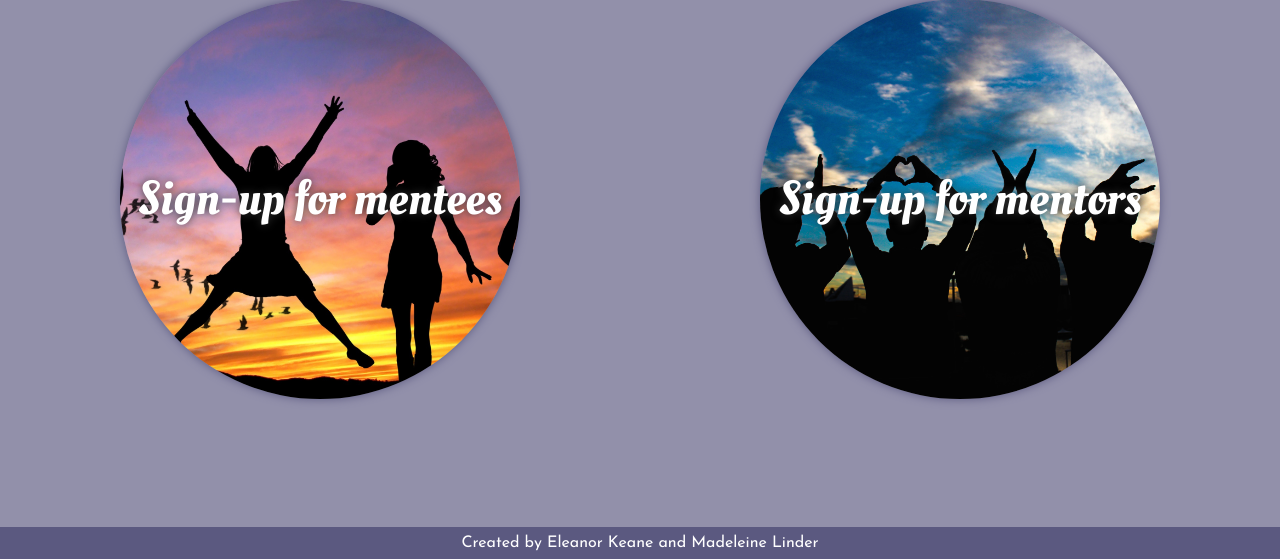
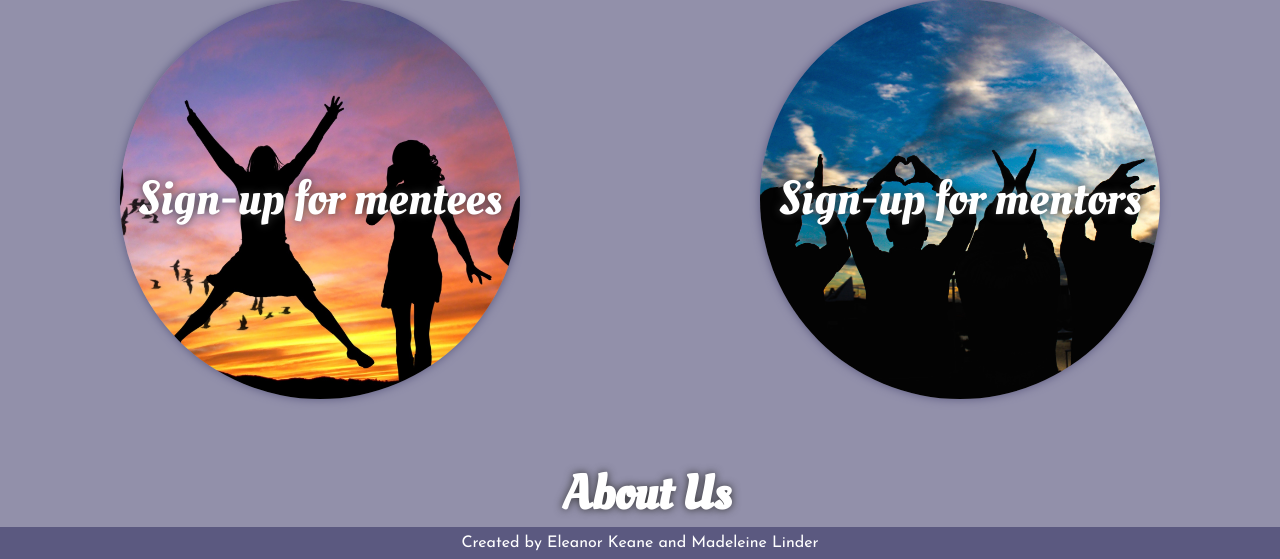
Before and after one commit to madeleinel/WoMentor, a Flask app: page / in a window 1280 px wide. Shown: the part 241-800 px from the top of the page. Run offline with Flask 2, Linux system fonts and the light colour scheme; parts of the project's set-up code (start-up, migrations or seed data) failed here and were passed over.

Commit message:
Added an "About us" link to the homepage

```diff
--- a/static/homepage.css
+++ b/static/homepage.css
@@ -35,6 +35,12 @@ a .signup {
   background-image: url("../static/images/mentor_signup.jpeg");
 }
 
+#aboutLink {
+  position: fixed;
+  bottom: 2vh;
+  left: 44vw;
+}
+
 footer {
   position: fixed;
   bottom: 0;
--- a/templates/index.html
+++ b/templates/index.html
@@ -18,6 +18,7 @@
       <a href="mentee_signup" class="btn" id="menteeSignup"><span class="signup">Sign-up for mentees</span></a>
       <a href="mentor_signup" class="btn" id="mentorSignup"><span class="signup">Sign-up for mentors</span></a>
     </main>
+    <a href="about" id="aboutLink"><h3>About Us</h3></a>
     <footer>
       Created by Eleanor Keane and Madeleine Linder
     </footer>
```
